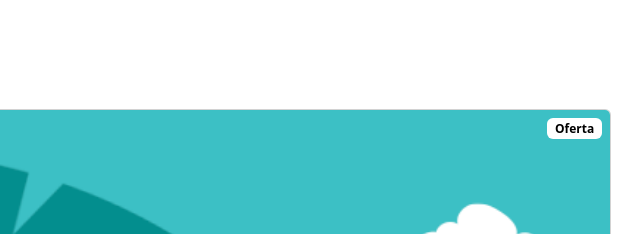
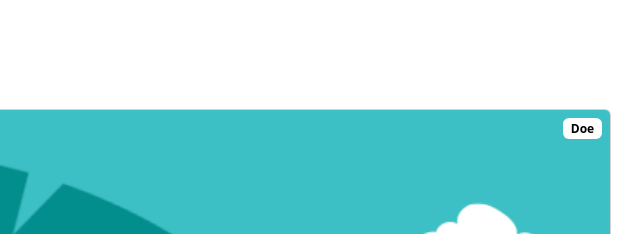
Before and after one commit to marianaoliveira1303/startbootstrap-shop-homepage-gh-pages, a plain HTML site: page index -Doe.html in a window 1280 px wide. Shown: the part 1149-1383 px from the top of the page, 519-1159 px from the left. Drawn offline with nearby package versions, Linux system fonts and the light colour scheme.

Commit message:
Update index -Doe.html

```diff
--- a/index -Doe.html
+++ b/index -Doe.html
@@ -70,7 +70,7 @@
                 <div class="col mb-5">
                     <div class="card h-100">
                         <!-- Sale badge-->
-                        <div class="badge bg-dark text-white position-absolute" style="top: 0.5rem; right: 0.5rem">Oferta</div>
+                        <div class="badge bg-dark text-white position-absolute" style="top: 0.5rem; right: 0.5rem">Doe</div>
                         <!-- Product image-->
                         <img class="card-img-top" src="./IMG/nc_capa-artigo_6-ongs-ambientais.png" alt="..." />
                         <!-- Product details-->
```
